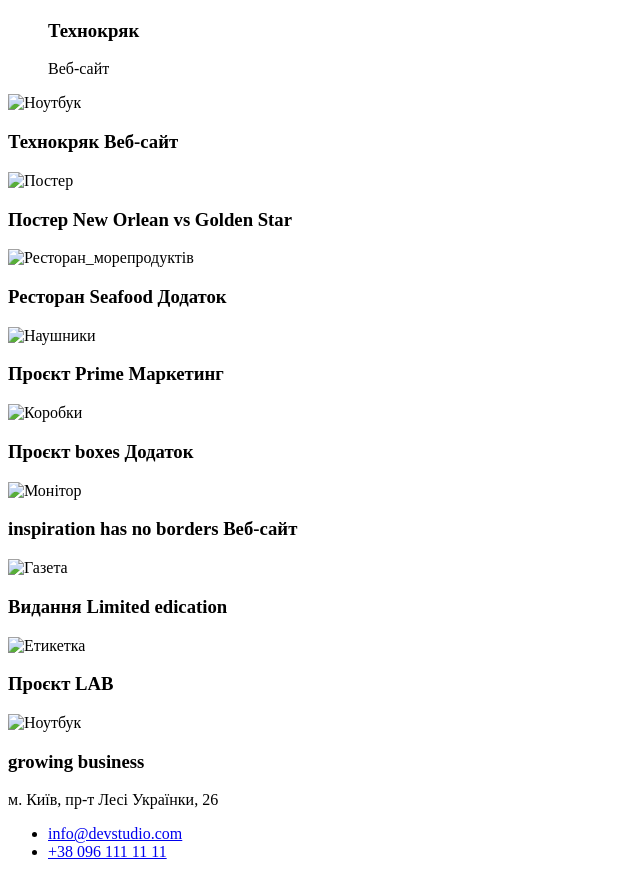
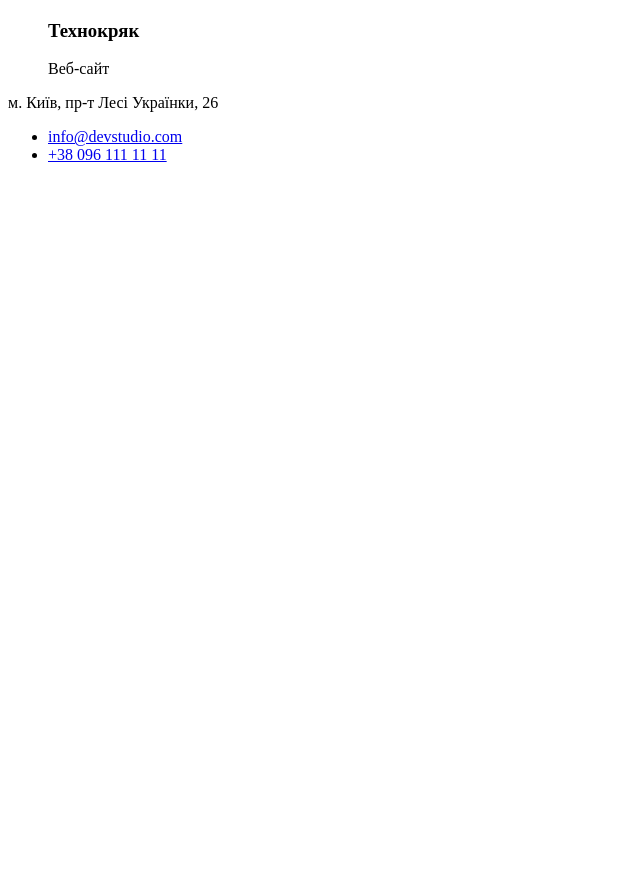
Before and after one commit to SutnychenkoMichailo/web-studio, a plain HTML site: page src/pages/portfoilo.html in a window 1280 px wide. Shown: the part 582-1459 px from the top of the page, without its empty margins (0-640 px from the left). After the commit the page ends 800 px from the top, so only its background shows below. Drawn offline with Linux system fonts and the light colour scheme.

```diff
--- a/src/pages/portfoilo.html
+++ b/src/pages/portfoilo.html
@@ -52,45 +52,7 @@
             </article>
           </li>
         </ul>
-        <img
-          src="./src/images/Портфоліо/tablet.jpg"
-          alt="Ноутбук"
-          width="220"
-        />
-        <h3>Технокряк Веб-сайт</h3>
-        <img
-          src="./src/images/Портфоліо/basketbol.jpg"
-          alt="Постер"
-          width="220"
-        />
-        <h3>Постер New Orlean vs Golden Star</h3>
-        <img
-          src="./src/images/Портфоліо/fisch.jpg"
-          alt="Ресторан_морепродуктів"
-          width="220"
-        />
-        <h3>Ресторан Seafood Додаток</h3>
-        <img
-          src="./src/images/Портфоліо/naysnuki.jpg"
-          alt="Наушники"
-          width="220"
-        />
-        <h3>Проєкт Prime Маркетинг</h3>
       </section>
-      <img src="./src/images/Портфоліо/boxes.jpg" alt="Коробки" width="220" />
-      <h3>Проєкт boxes Додаток</h3>
-      <img src="./src/images/Портфоліо/monitor.jpg" alt="Монітор" width="220" />
-      <h3>inspiration has no borders Веб-сайт</h3>
-      <img src="./src/images/Портфоліо/img (16).jpg" alt="Газета" width="220" />
-      <h3>Видання Limited edication</h3>
-      <img src="./src/images/Портфоліо/birka.jpg" alt="Етикетка" width="220" />
-      <h3>Проєкт LAB</h3>
-      <img
-        src="./src/images/Портфоліо/tabletka.jpg"
-        alt="Ноутбук"
-        width="220"
-      />
-      <h3>growing business</h3>
     </main>
     <footer>
       <p>м. Київ, пр-т Лесі Українки, 26</p>
```
